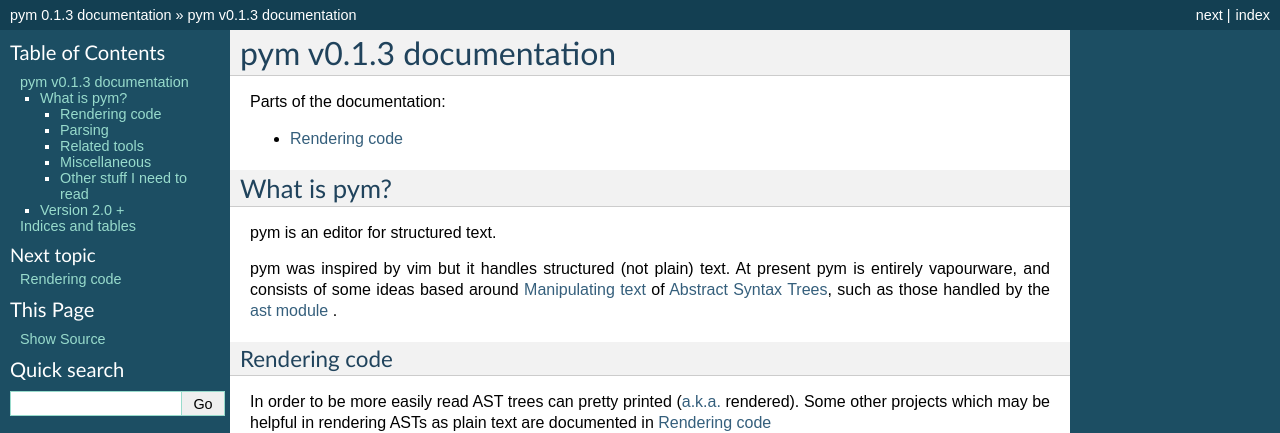
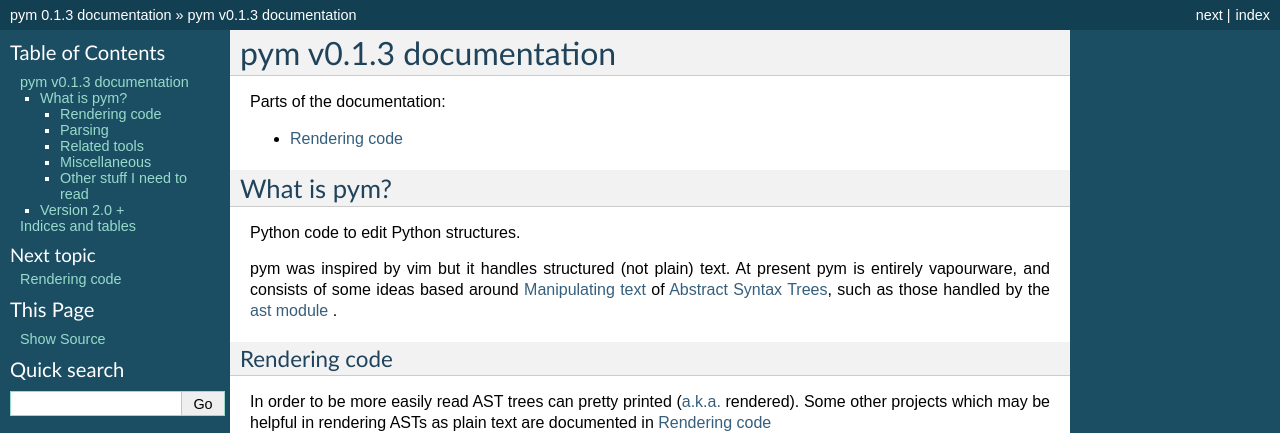
Before and after one commit to jalanb/pym, a Sphinx documentation site: the page built from docs/index.rst, in a window 1280 px wide. Shown: the top 433 px of the page. Built offline with Sphinx 7.4.7, drawn with Linux system fonts in a browser that asks for light colours; formulas are drawn with MathJax 3.

Commit message:
be consistent across introductions

```diff
--- a/docs/index.rst
+++ b/docs/index.rst
@@ -18,7 +18,7 @@
 What is pym?
 ------------
 
-pym is an editor for structured text.
+Python code to edit Python structures.
 
 pym was inspired by vim but it handles structured (not plain) text. At present pym is entirely vapourware, and consists of some ideas based around :ref:`mindful_manipulation` of `Abstract Syntax Trees <http://en.wikipedia.org/wiki/Abstract_syntax_tree>`_, such as those handled by the `ast module <http://docs.python.org/2/library/ast.html?highlight=ast>`_ .
 
```
